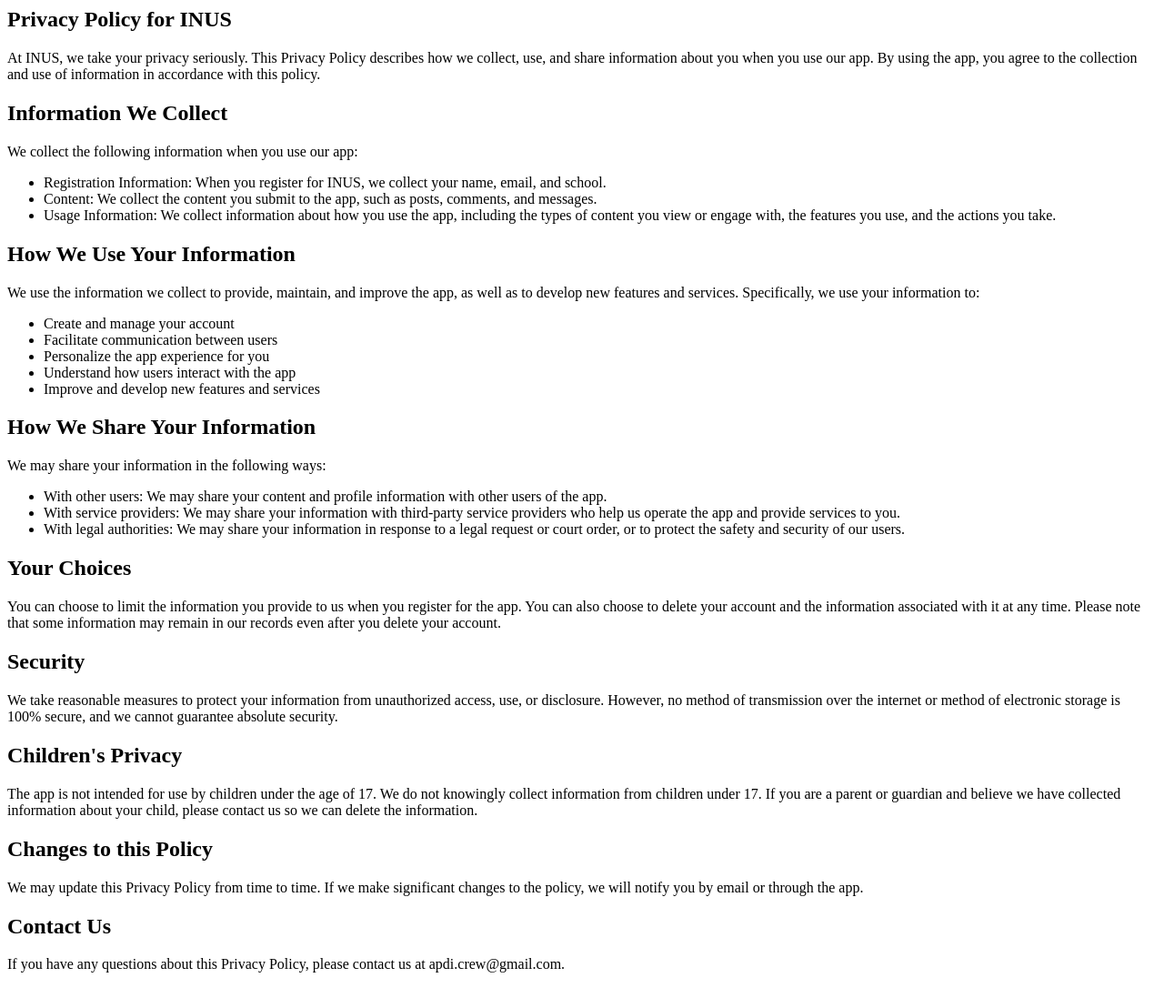
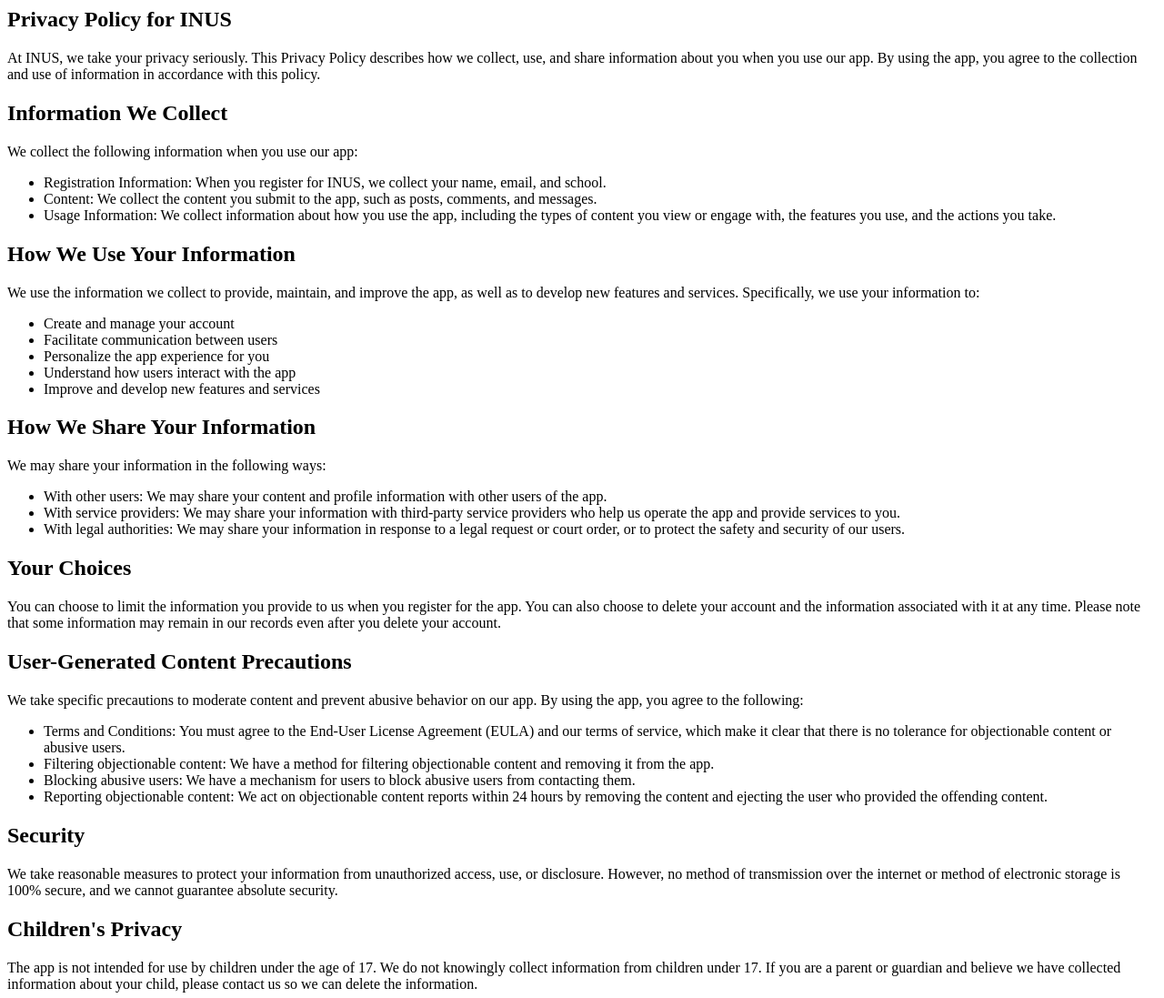
Before and after one commit to APDI-Team/INUS-privacy-policy, a plain HTML site: page index.html in a window 1280 px wide. Shown: the top 1097 px of the page at 91% size. Drawn offline with Linux system fonts and the light colour scheme.

Commit message:
update policy

```diff
--- a/index.html
+++ b/index.html
@@ -69,6 +69,33 @@
       information associated with it at any time. Please note that some
       information may remain in our records even after you delete your account.
     </p>
+    <h2 id="user-generated-content-precautions">
+      User-Generated Content Precautions
+    </h2>
+    <p>
+      We take specific precautions to moderate content and prevent abusive
+      behavior on our app. By using the app, you agree to the following:
+    </p>
+    <ul>
+      <li>
+        Terms and Conditions: You must agree to the End-User License Agreement
+        (EULA) and our terms of service, which make it clear that there is no
+        tolerance for objectionable content or abusive users.
+      </li>
+      <li>
+        Filtering objectionable content: We have a method for filtering
+        objectionable content and removing it from the app.
+      </li>
+      <li>
+        Blocking abusive users: We have a mechanism for users to block abusive
+        users from contacting them.
+      </li>
+      <li>
+        Reporting objectionable content: We act on objectionable content reports
+        within 24 hours by removing the content and ejecting the user who
+        provided the offending content.
+      </li>
+    </ul>
     <h2 id="security">Security</h2>
     <p>
       We take reasonable measures to protect your information from unauthorized
```
Also changed, not shown: 1 other file.
